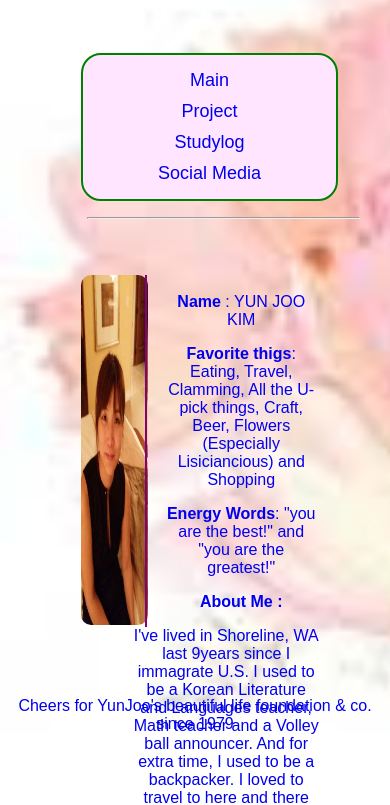
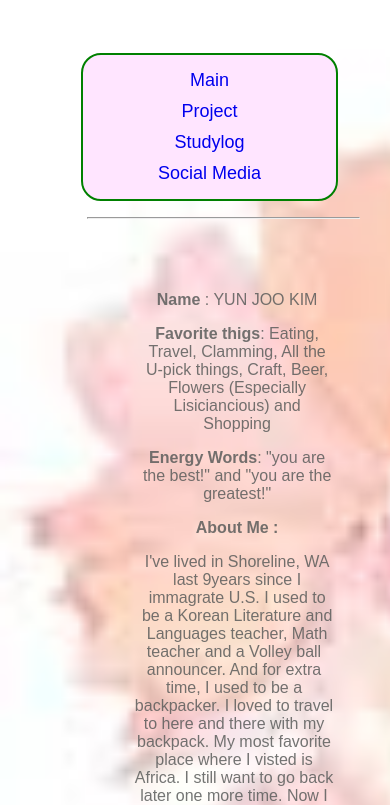
Before and after one commit to moniqueyj/moniqueyj.github.io, a plain HTML site: page aboutme.html in a window 390 px wide. Shown: the part 329-1134 px from the top of the page. Drawn offline with nearby package versions, Linux system fonts and the light colour scheme.

```diff
--- a/aboutme.html
+++ b/aboutme.html
@@ -18,8 +18,8 @@
           <ul class = "menuBar">
             <li><img src = "image/bullet-icon.png"><a href = "index.html">Main</a></li>
             <li><img src = "image/bullet-icon.png"><a href = "project.html">Project</a></li>
-            <li><img src = "image/bullet-icon.png"><a href = "study.html">Studylog</li>
-            <li><img src = "image/bullet-icon.png"><a href = "socialmedia.html">Social Media</li>
+            <li><img src = "image/bullet-icon.png"><a href = "study.html">Studylog</a></li>
+            <li><img src = "image/bullet-icon.png"><a href = "socialmedia.html">Social Media</a></li>
           </ul>
           <hr>
         </div>
@@ -38,7 +38,7 @@
           <p><b>Name</b> : YUN JOO KIM </p>
           <p><b>Favorite thigs</b>: Eating, Travel, Clamming, All the U-pick things, Craft, Beer, Flowers (Especially Lisiciancious) and Shopping
           <p><b>Energy Words</b>: "you are the best!" and "you are the greatest!"</p>
-          <p><b>About Me :</b>
+          <p><b>About Me :</b></p>
           <p> I've lived in Shoreline, WA last 9years since I immagrate U.S. I used to be a Korean Literature
              and Languages teacher, Math teacher and a Volley ball announcer.
             And for extra time, I used to be a backpacker. I loved to travel to here and there with my backpack. My most favorite place where I visted is Africa. I still want to go back later one more time.
--- a/styles/layout.css
+++ b/styles/layout.css
@@ -183,7 +183,7 @@
 
 img.myPic {
   width: 80%;
-  height: 100%;
+  height: 93%;
   margin-left: 20px;
   float: left;
   border-radius: 10px;
@@ -192,34 +192,43 @@ img.myPic {
 .myPic-div {
   width: 27%;
   height: 350px;
-  margin-left: 7%;
+  margin-left: 5%;
   float: left;
 }
 
 .vertical {
-  border: 1px solid purple;
-  height: 350px;
+  border: 1px solid rgba(153, 144, 157, 0.72);
+  height: 21em;
   float: left;
   margin-right: 5%;
 }
 
 .profile-div {
-  width: 60%;
-  padding-top: 2px;
+  width: 65%;
   margin-left: 30%;
-  margin-right: 5%;
-  margin-bottom: 50px;
-  height: 370px;
+  height: 60%;
+}
+
+.profile-div p {
+  color: rgba(87, 89, 88, 0.83);
+}
+@media only screen (min-width:641px) and  (max-width: 1196) {
+
 }
 
 @media only screen and (max-width: 640px) {
-  #myPic {
+  img.myPic {
     display: none;
   }
-  #vertical {
+  .vertical {
     display: none;
   }
   .introduceME {
     text-align: center;
+    height: 100%;
+    margin-left: 0px;
+  }
+  .profile-div {
+    height: 80%;
   }
 }
```
